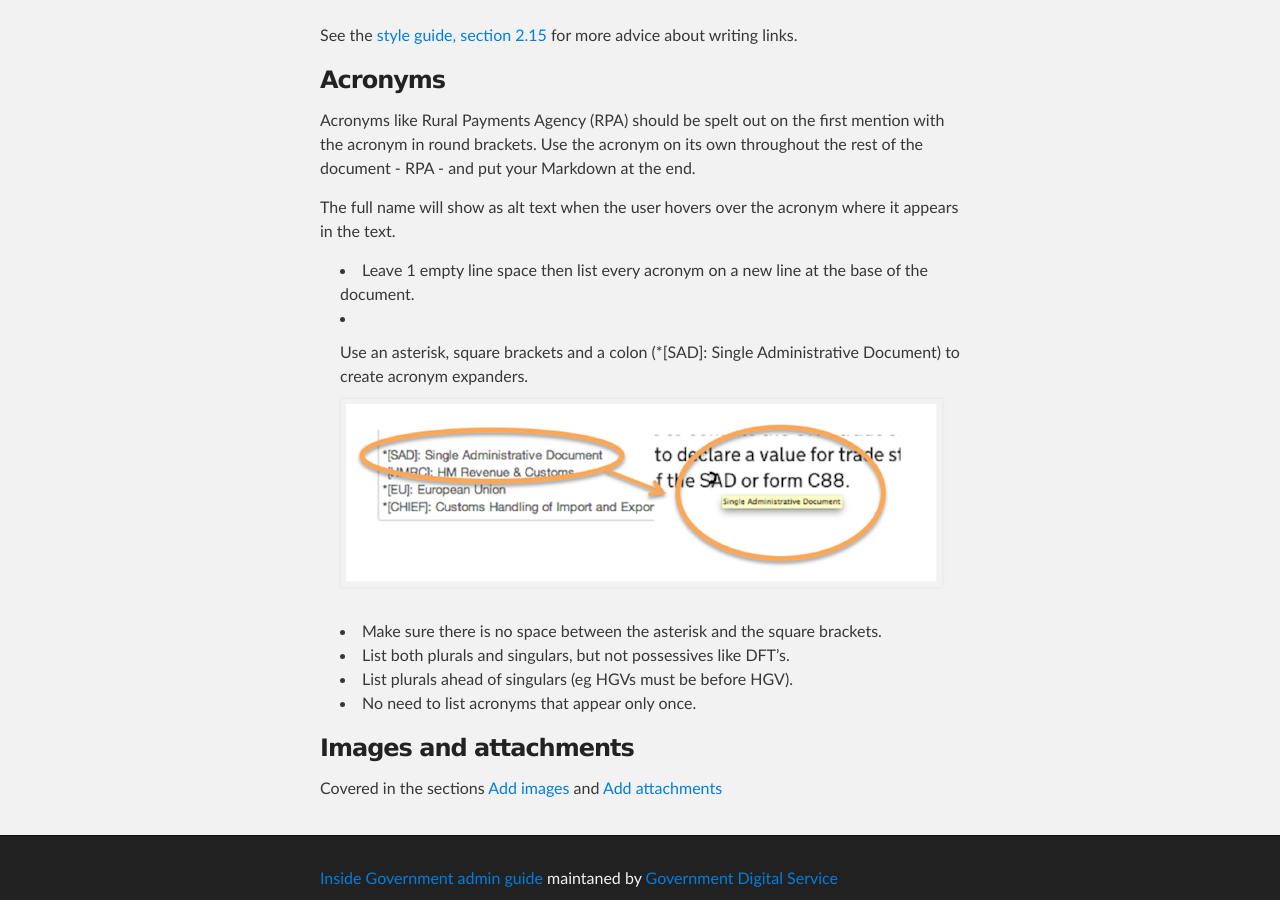
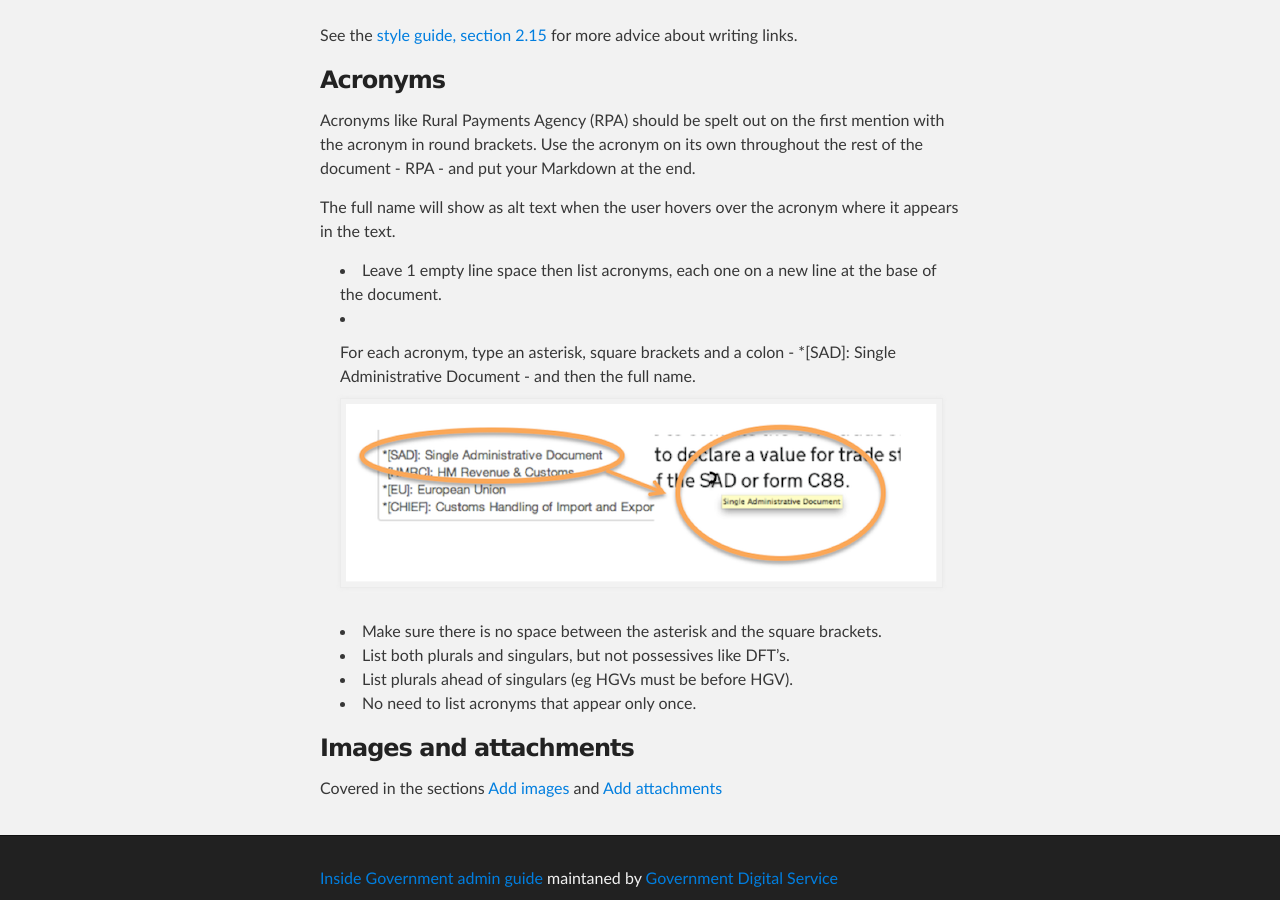
Before and after one commit to alphagov/inside-government-admin-guide, a Jekyll site: the page built from first-steps/markdown.md, in a window 1280 px wide and 900 px high, scrolled down 2831 px. Built offline with Jekyll 4.4.1, drawn with Linux system fonts in a browser that asks for light colours.

Commit message:
Update markdown.md

```diff
--- a/first-steps/markdown.md
+++ b/first-steps/markdown.md
@@ -68,8 +68,8 @@ Acronyms like Rural Payments Agency (RPA) should be spelt out on the first menti
 
 The full name will show as alt text when the user hovers over the acronym where it appears in the text.
 
-*  Leave 1 empty line space then list every acronym on a new line at the base of the document.
-*  Use an asterisk, square brackets and a colon (\*[SAD]: Single Administrative Document) to create acronym expanders.
+*  Leave 1 empty line space then list acronyms, each one on a new line at the base of the document.
+*  For each acronym, type an asterisk, square brackets and a colon - \*[SAD]: Single Administrative Document - and then the full name.
 ![Markdown 7](markdown-7.png)
 
 *  Make sure there is no space between the asterisk and the square brackets.
```
